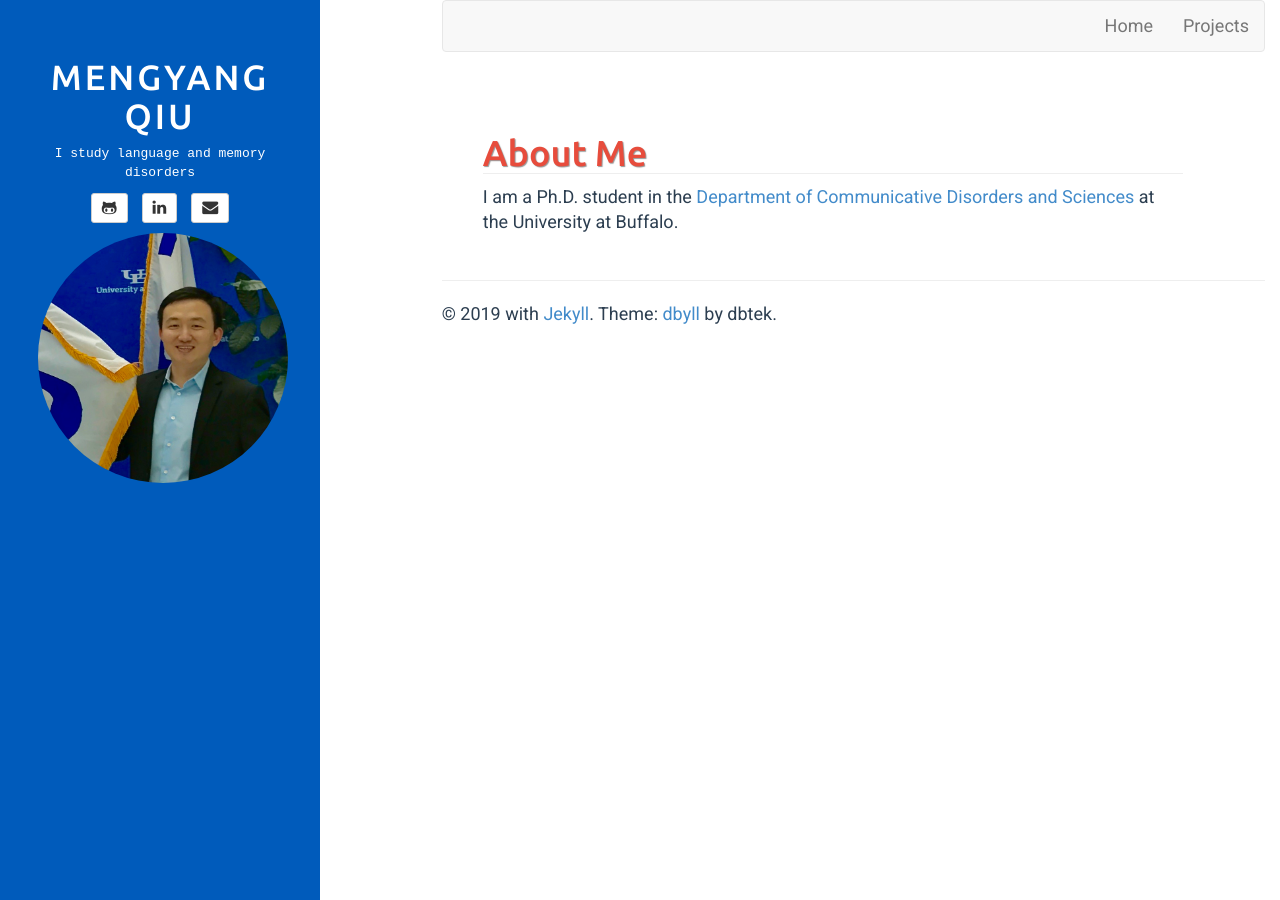
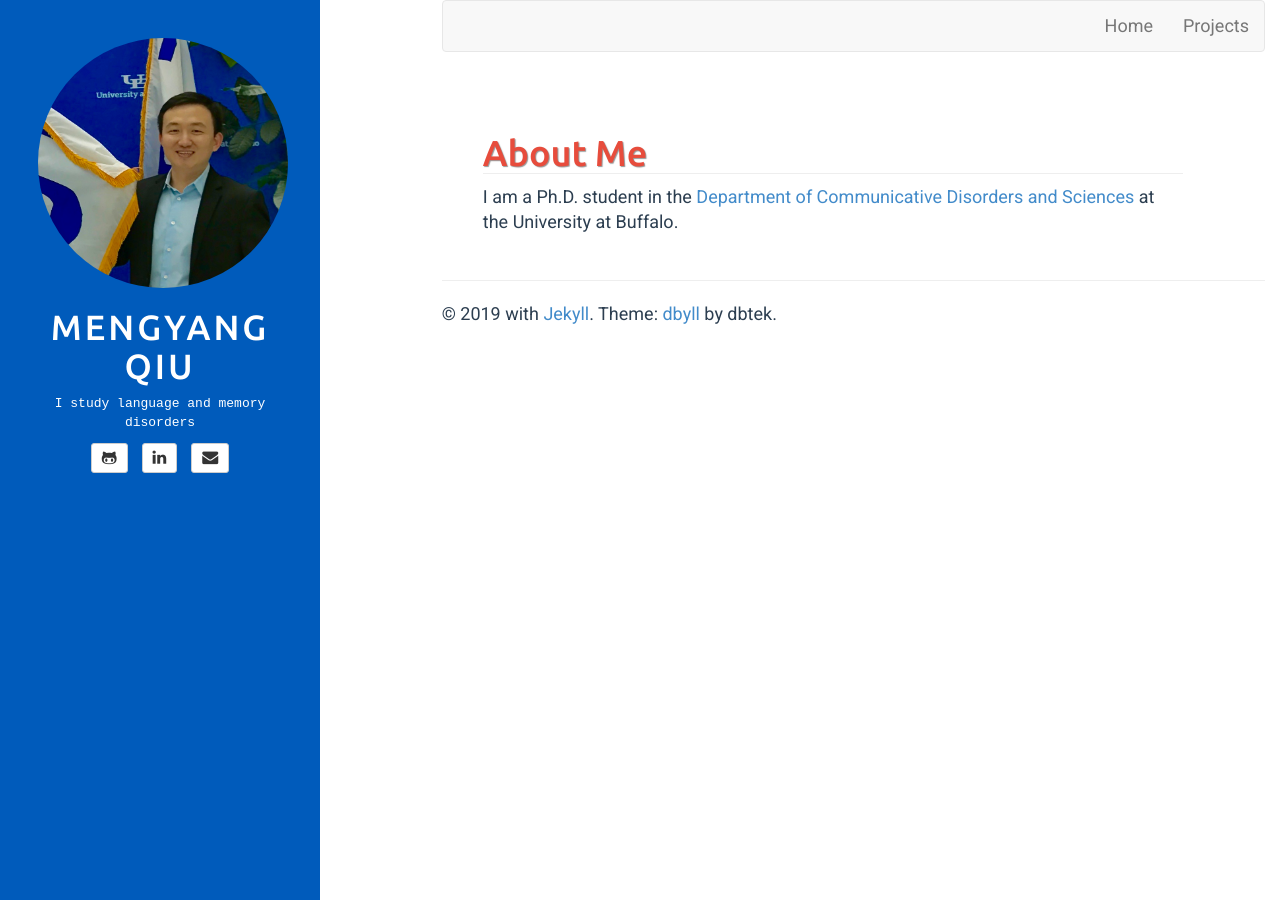
Before and after one commit to mengyangq/mengyangq.github.io, a Jekyll site: the page built from index.html, in a window 1280 px wide. Built offline with Jekyll 4.4.1, drawn with Linux system fonts in a browser that asks for light colours.

Commit message:
Update sidebar.html

```diff
--- a/_includes/sidebar.html
+++ b/_includes/sidebar.html
@@ -1,3 +1,11 @@
+<!-- sidebar.html -->
+<div class="sidebar-header" role="banner">
+	<a href="{{ site.BASE_PATH }}/">
+		<img src="pub/mengyang.jpeg" class="img-circle" width="250" height="250" />
+	</a>
+
+</div>
+
 <!-- sidebar.html -->
 <div class="sidebar-header" role="banner">
 <h3 class="title">
@@ -27,11 +35,6 @@
 		</li>
 	</ul>
 </div>
-<!-- sidebar.html -->
-<div class="sidebar-header" role="banner">
-	<a href="{{ site.BASE_PATH }}/">
-		<img src="pub/mengyang.jpeg" class="img-circle" width="250" height="250" />
-	</a>
 
-</div>
+
 <!-- sidebar.html end -->
```
